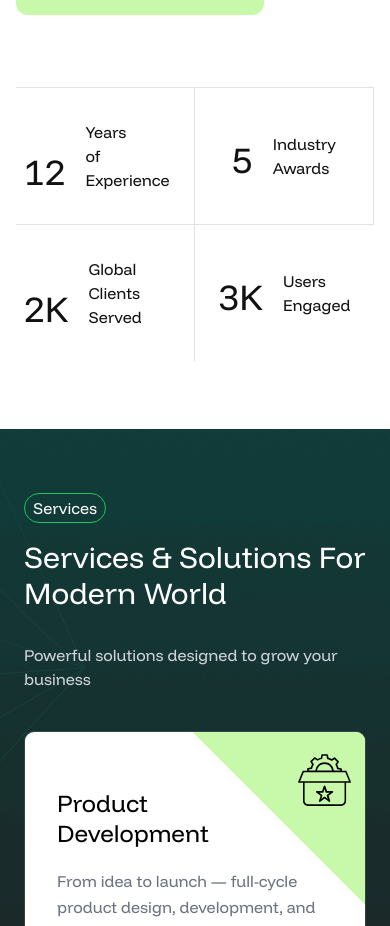
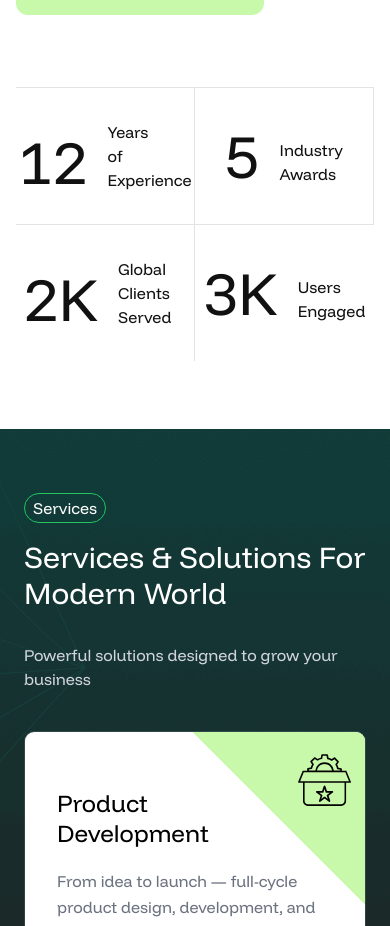
Before and after one commit to minibot47/Softro, a Next.js app: page /about in a window 390 px wide. Shown: the part 1927-2853 px from the top of the page. Built offline with nearby package versions, Linux system fonts and the light colour scheme.

Commit message:
Refactor StackedPortfolio and About components for improved styling; update height handling in StackedPortfolio and adjust text sizes in About for better visual consistency.

```diff
--- a/components/Stackedcards.js
+++ b/components/Stackedcards.js
@@ -121,8 +121,8 @@ export default function StackedPortfolio() {
   return (
     <div
       ref={containerRef}
-      className="relative"
-      style={{ height: `${works.length * stackCardHeight}px` }}
+      className="relative h-fit"
+
     >
       {works.map((work, i) => (
         <div
--- a/pages/about.js
+++ b/pages/about.js
@@ -121,25 +121,25 @@ export default function About() {
                 <div className="w-full h-fit grid grid-cols-2 md:grid-cols-4 border-t-[0.1px] border-gray-400/30">
                     <div className="border-r-[0.1px] border-b md:border-b-0 border-gray-400/30 gap-4 flex items-center justify-center py-8 md:py-10 px-2">
                         <div className="flex items-end gap-5 justify-end ">
-                            <h2 className="text-4xl md:text-6xl">12</h2>
+                            <h2 className="text-6xl md:text-6xl">12</h2>
                             <h2>Years<br/> of Experience</h2>
                         </div>
                     </div>
                     <div className="border-r-[0.1px] border-b md:border-b-0 border-gray-400/30 gap-4 flex items-center justify-center py-8 md:py-10 px-2">
                         <div className="flex items-end gap-5 justify-end ">
-                            <h2 className="text-4xl md:text-6xl">5</h2>
+                            <h2 className="text-6xl md:text-6xl">5</h2>
                             <h2>Industry <br/>Awards</h2>
                         </div>
                     </div>
                     <div className="border-r-[0.1px] border-gray-400/30 gap-4 flex items-center justify-center py-8 md:py-10 px-2">
                         <div className="flex items-end gap-5 justify-end ">
-                            <h2 className="text-4xl md:text-6xl">2K</h2>
+                            <h2 className="text-6xl md:text-6xl">2K</h2>
                             <h2>Global Clients<br/>Served</h2>
                         </div>
                     </div>
                     <div className="gap-4 flex items-center justify-center py-8 md:py-10 px-2">
                         <div className="flex items-end gap-5 justify-end ">
-                            <h2 className="text-4xl md:text-6xl">3K</h2>
+                            <h2 className="text-6xl md:text-6xl">3K</h2>
                             <h2>Users<br/> Engaged</h2>
                         </div>
                     </div>
```
